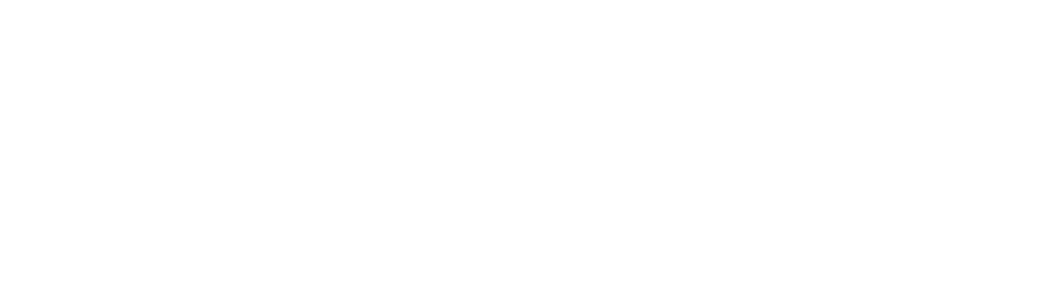
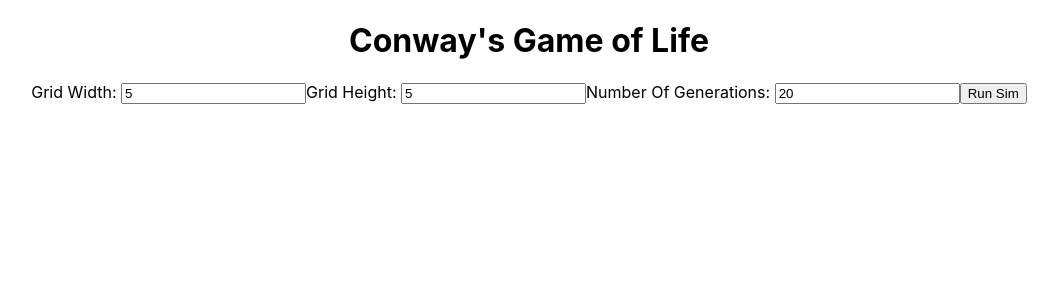
Before and after one commit to andrewgjh/game_of_life, a React (Create React App) app: page / in a window 1280 px wide. Shown: the top 300 px of the page, without its empty margins (111-1169 px from the left). Built offline with nearby package versions, Linux system fonts and the light colour scheme.

Commit message:
create form and grid for sim

```diff
--- a/src/App.js
+++ b/src/App.js
@@ -1,7 +1,31 @@
 import "./App.css";
+import { useState } from "react";
+import VariablesForm from "./components/VariablesForm";
+
+import LifeGrid from "./components/LifeGrid";
 
 function App() {
-  return <div className="App"></div>;
+  const runGameOfLife = e => {
+    e.preventDefault();
+    setShowGrid(true);
+  };
+  const [showGrid, setShowGrid] = useState(false);
+  const [width, setWidth] = useState(5);
+  const [height, setHeight] = useState(5);
+
+  return (
+    <div className="App">
+      <h1>Conway's Game of Life</h1>
+      <VariablesForm
+        runSim={runGameOfLife}
+        width={width}
+        height={height}
+        setWidth={setWidth}
+        setHeight={setHeight}
+      />
+      {showGrid && <LifeGrid width={width} height={height} />}
+    </div>
+  );
 }
 
 export default App;
--- /dev/null
+++ b/src/components/LifeGrid/index.js
@@ -0,0 +1,32 @@
+import "./life_grid.css";
+
+const LifeGrid = ({ width, height }) => {
+  function createGrid(x, y) {
+    const grid = [];
+    for (let idx = 0; idx < x; idx++) {
+      grid.push([]);
+    }
+    for (let i = 0; i < grid.length; i++) {
+      for (let index = 0; index < y; index++) {
+        grid[i].push("X");
+      }
+    }
+    return grid;
+  }
+  const newGrid = createGrid(height, width);
+  return (
+    <div>
+      {newGrid.map((row, idx) => (
+        <div key={`row-${idx}`}>
+          {row.map((column, index) => (
+            <span class="gol-cell" key={`column-${index}`}>
+          0
+            </span>
+          ))}
+        </div>
+      ))}
+    </div>
+  );
+};
+
+export default LifeGrid;
--- /dev/null
+++ b/src/components/LifeGrid/life_grid.css
@@ -0,0 +1,7 @@
+.grid-container {
+  display: flex;
+}
+
+.gol-cell{
+  border: 1px solid black;
+}
--- /dev/null
+++ b/src/components/VariablesForm/index.js
@@ -0,0 +1,47 @@
+import { useState } from "react";
+
+const VariablesForm = ({ runSim, width, height, setHeight, setWidth }) => {
+  const [generations, setGenerations] = useState(20);
+
+  return (
+    <form onSubmit={runSim}>
+      <label>
+        Grid Width:{" "}
+        <input
+          type="number"
+          min="5"
+          value={width}
+          onChange={e => {
+            setWidth(e.target.value);
+          }}
+        ></input>
+      </label>
+      <label>
+        Grid Height:{" "}
+        <input
+          type="number"
+          min="5"
+          value={height}
+          onChange={e => {
+            setHeight(e.target.value);
+          }}
+        ></input>
+      </label>
+      <label>
+        Number Of Generations:{" "}
+        <input
+          type="number"
+          min="20"
+          value={generations}
+          onChange={e => {
+            setGenerations(e.target.value);
+          }}
+        ></input>
+      </label>
+
+      <button type="submit">Run Sim</button>
+    </form>
+  );
+};
+
+export default VariablesForm;
```
Also changed, not shown: src/gameOfLife.js (added, +109 -0 lines).
